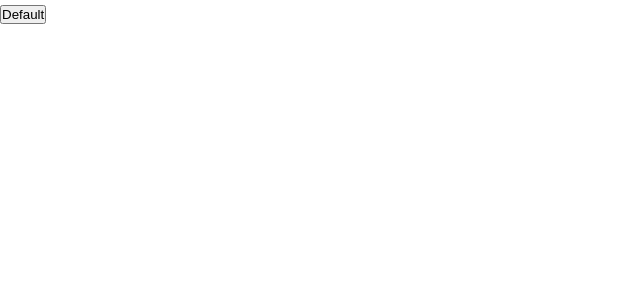
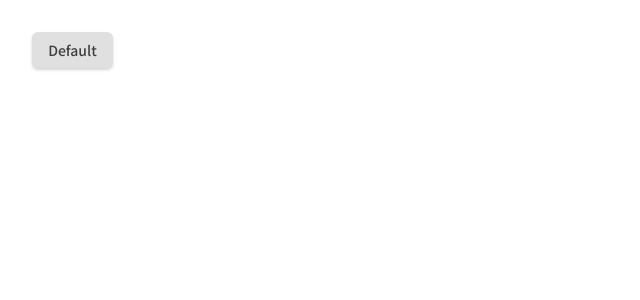
Before and after one commit to Moro-Afriyie/React-Button-Component, a React (Create React App) app in the folder react-button-component/: page / in a window 1280 px wide. Shown: the top 300 px of the page, without its empty margins (0-640 px from the left). Built offline with nearby package versions, Linux system fonts and the light colour scheme.

Commit message:
style the defualt button

```diff
--- a/react-button-component/src/App.scss
+++ b/react-button-component/src/App.scss
@@ -8,3 +8,9 @@ html,
 body {
   font-family: "Noto Sans JP", sans-serif;
 }
+
+.container {
+  .button__default {
+    margin: 2rem;
+  }
+}
--- a/react-button-component/src/button/Button.tsx
+++ b/react-button-component/src/button/Button.tsx
@@ -1,4 +1,5 @@
 import * as React from "react";
+import "./button.scss";
 
 // eslint-disable-next-line @typescript-eslint/no-empty-interface
 interface IButtonProps {}
--- a/react-button-component/src/button/button.scss
+++ b/react-button-component/src/button/button.scss
@@ -0,0 +1,21 @@
+button {
+  background-color: #e0e0e0;
+  border: none;
+  width: 81px;
+  height: 36px;
+  color: #3f3f3f;
+  font-family: "Noto Sans JP", sans-serif;
+  font-size: 14px;
+  font-style: normal;
+  font-weight: 500;
+  line-height: 20px;
+  letter-spacing: 0em;
+  text-align: center;
+  box-shadow: 0px 2px 3px 0px #33333333;
+  border-radius: 6px;
+  font-weight: 500;
+  &:hover,
+  &:focus {
+    background-color: #aeaeae;
+  }
+}
```
